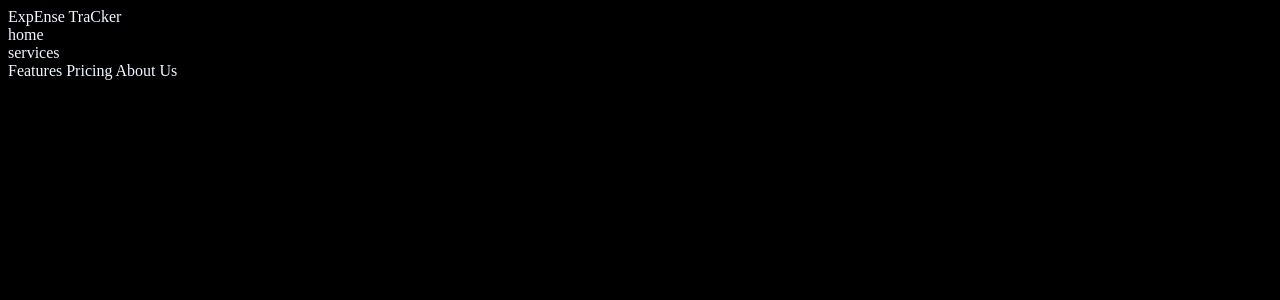
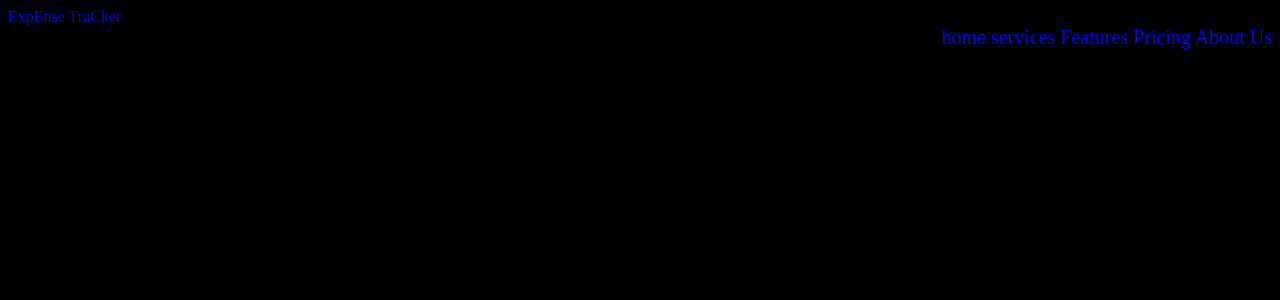
Before and after one commit to tar455/expenseTracker, an Angular app: page / in a window 1280 px wide. Shown: the top 300 px of the page. Built offline with nearby package versions, Linux system fonts and the light colour scheme.

Commit message:
v1:2 creating Nav

```diff
--- a/src/app/home/home.component.css
+++ b/src/app/home/home.component.css
@@ -0,0 +1,9 @@
+nav{
+    color: blue;
+}
+#left{
+    font-size: 20px;
+    display: flex;
+    justify-content: right;
+
+}
--- a/src/app/home/home.component.html
+++ b/src/app/home/home.component.html
@@ -1,8 +1,8 @@
 <nav>
-    <div>
+    <div id="logo">
         ExpEnse TraCker
     </div>
-    <div>
-        home <div>services</div> Features Pricing About Us
+    <div id="left">
+        home services Features Pricing About Us
     </div>
 </nav>
```
